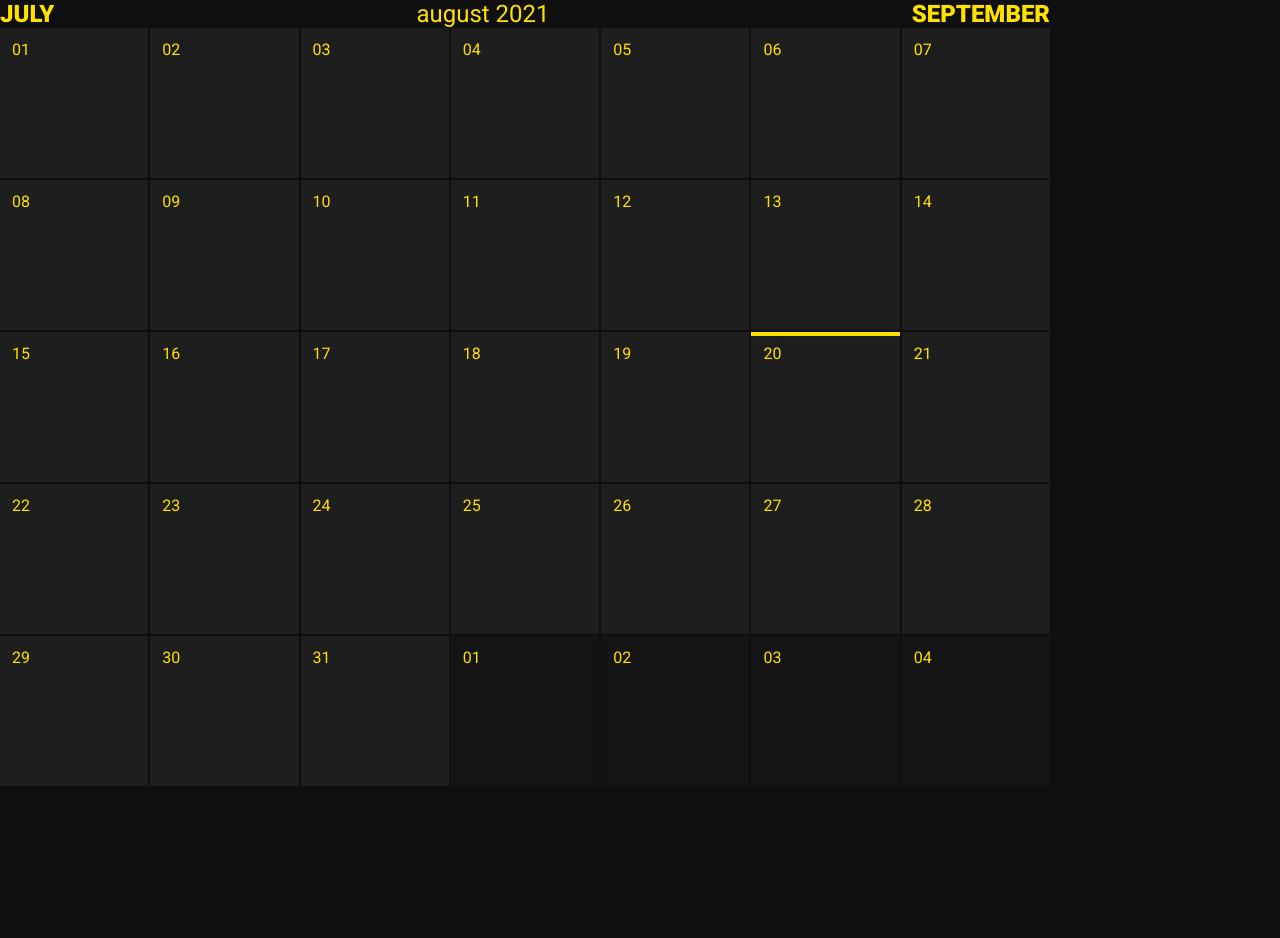
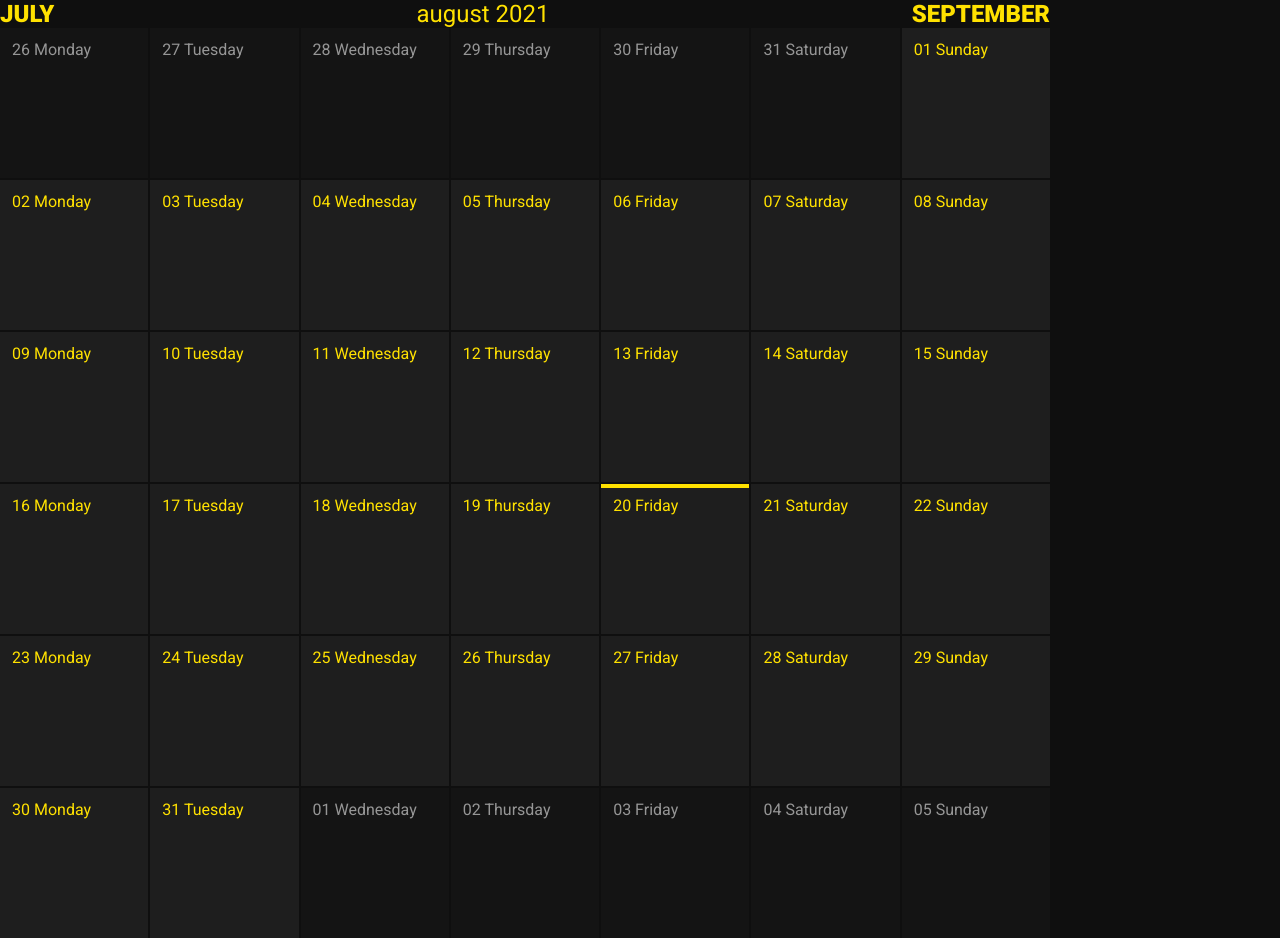
Before and after one commit to Zeilar/planner, a React (Create React App) app: page / in a window 1280 px wide. Before the commit the page ends 800 px from the top, so only its background shows below. Built offline with nearby package versions, Linux system fonts and the light colour scheme.

Commit message:
Refactored filler days

```diff
--- a/src/components/Calendar.jsx
+++ b/src/components/Calendar.jsx
@@ -18,6 +18,8 @@ const months = [
 	"december",
 ];
 
+const weekDays = ["monday", "tuesday", "wednesday", "thursday", "friday", "saturday", "sunday"];
+
 function getDaysFromMonth(month, year) {
 	const date = new Date(year, month, 1);
 	const days = [];
@@ -28,16 +30,57 @@ function getDaysFromMonth(month, year) {
 	return days;
 }
 
+function getStartFillerDates(firstDay) {
+	const day = firstDay.getDay();
+	const weekDay = day <= 0 ? weekDays[weekDays.length - 1] : weekDays[day - 1];
+
+	if (weekDay === weekDays[0]) {
+		return [];
+	}
+
+	const days = [];
+	let index = weekDays.indexOf(weekDay);
+
+	for (let i = 0; i < index; i++) {
+		const DAY_IN_MILLISECONDS = 1000 * 60 * 60 * 24;
+		days.push(new Date(firstDay.getTime() - DAY_IN_MILLISECONDS * (i + 1)));
+	}
+
+	return days.reverse();
+}
+
+function getEndFillerDates(lastDay) {
+	const day = lastDay.getDay();
+	const weekDay = day <= 0 ? weekDays[weekDays.length - 1] : weekDays[day - 1];
+
+	if (weekDay === weekDays[weekDays.length - 1]) {
+		return [];
+	}
+
+	let index = weekDays.indexOf(weekDay);
+
+	let nextMonth = lastDay.getMonth() + 1;
+	if (nextMonth >= months.length) nextMonth = 0;
+
+	let year = lastDay.getFullYear();
+	console.log(nextMonth, months.length - 1);
+	if (nextMonth <= 0) year += 1;
+
+	const days = getDaysFromMonth(nextMonth, year).slice(0, weekDays.length - index - 1);
+
+	console.log(days);
+
+	return days;
+}
+
 export default function Calendar() {
 	const now = new Date();
 	const [month, setMonth] = useState(now.getMonth());
 	const [year, setYear] = useState(now.getFullYear());
 
 	const days = getDaysFromMonth(month, year);
-	const fillerDays = getDaysFromMonth(month >= months.length - 1 ? 0 : month + 1, year).slice(
-		0,
-		35 - days.length
-	);
+	const fillerDaysStart = getStartFillerDates(days[0]);
+	const fillerDaysEnd = getEndFillerDates(days[days.length - 1]);
 
 	function isToday(date) {
 		const now = new Date();
@@ -78,14 +121,19 @@ export default function Calendar() {
 				<MonthButton onClick={nextMonth}>{months[month + 1] ?? months[0]}</MonthButton>
 			</MonthButtons>
 			<Days>
+				{fillerDaysStart.map((day, i) => (
+					<FillerDay className={classNames({ active: isToday(day) })} key={i}>
+						<DayNumber>{dayjs(day).format("DD dddd")}</DayNumber>
+					</FillerDay>
+				))}
 				{days.map((day, i) => (
 					<Day className={classNames({ active: isToday(day) })} key={i}>
-						<DayNumber>{dayjs(day).format("DD")}</DayNumber>
+						<DayNumber>{dayjs(day).format("DD dddd")}</DayNumber>
 					</Day>
 				))}
-				{fillerDays.map((day, i) => (
+				{fillerDaysEnd.map((day, i) => (
 					<FillerDay className={classNames({ active: isToday(day) })} key={i}>
-						<DayNumber>{dayjs(day).format("DD")}</DayNumber>
+						<DayNumber>{dayjs(day).format("DD dddd")}</DayNumber>
 					</FillerDay>
 				))}
 			</Days>
@@ -97,13 +145,6 @@ const Container = styled.div`
 	display: flex;
 	flex-direction: column;
 	width: calc(7 * 150px);
-`;
-
-const Days = styled.div`
-	display: grid;
-	width: calc(7 * 150px);
-	grid-template-columns: repeat(7, 1fr);
-	grid-gap: 2px;
 `;
 
 const MonthButtons = styled.div`
@@ -119,6 +160,13 @@ const MonthButton = styled.button`
 	background: none;
 	font-weight: 900;
 	border: 0;
+`;
+
+const Days = styled.div`
+	display: grid;
+	width: calc(7 * 150px);
+	grid-template-columns: repeat(7, 1fr);
+	grid-gap: 2px;
 `;
 
 const Day = styled.div`
@@ -144,12 +192,15 @@ const Day = styled.div`
 	}
 `;
 
-const FillerDay = styled(Day)`
-	background-color: rgb(20, 20, 20);
-`;
-
 const DayNumber = styled.span`
 	margin-left: 0.75rem;
 	margin-top: 0.75rem;
 	color: rgb(var(--accent));
 `;
+
+const FillerDay = styled(Day)`
+	background-color: rgb(20, 20, 20);
+	${DayNumber} {
+		color: rgb(150, 150, 150);
+	}
+`;
--- a/src/styles/index.scss
+++ b/src/styles/index.scss
@@ -43,4 +43,5 @@ button {
 button {
 	font: inherit;
 	user-select: none;
+	outline: 0;
 }
```
Also changed, not shown: src/helpers/DateHelpers.js (added, +54 -0 lines).
